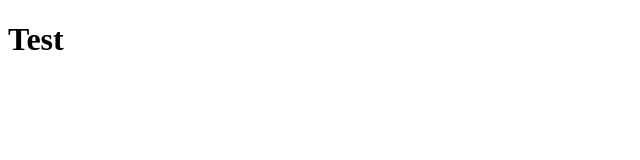
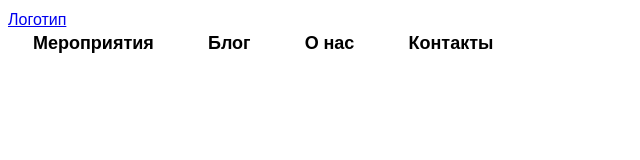
Before and after one commit to Iskrishitski572-2/TUSUR-IT-ACADEMY, a plain HTML site: page index.html in a window 1280 px wide. Shown: the whole page, without its empty margins (0-640 px from the left). Drawn offline with nearby package versions, Linux system fonts and the light colour scheme.

Commit message:
work 2.0 all around lession

```diff
--- a/index.html
+++ b/index.html
@@ -1,12 +1,56 @@
 <!DOCTYPE html>
-<html>
-    <head>
-        <meta charset="utf-8">
-        <meta name="author" content="Искрижицкий Дмитрий">
-        <meta name="descriprion" content="Test">
-        <title>Главная страница</title>
-    </head>
-    <body>
-        <h1>Test</h1>
-    </body>
+<html lang="ru">
+
+<head>
+    <meta charset="UTF-8" />
+    <title>Lenni Art</title>
+    <link rel="stylesheet" href="styles/styles.css">
+
+    <link rel="preconnect" href="https://fonts.googleapis.com">
+    <link rel="preconnect" href="https://fonts.gstatic.com" crossorigin>
+    <link href="https://fonts.googleapis.com/css2?family=Lora:wght@400;500;600;700&family=Open+Sans:wght@400;500;600;700&family=Ubuntu&display=swap" rel="stylesheet">
+
+    <link rel="preconnect" href="https://fonts.googleapis.com">
+    <link rel="preconnect" href="https://fonts.gstatic.com" crossorigin>
+    <link href="https://fonts.googleapis.com/css2?family=Lora:wght@400;500;600;700&family=Open+Sans:wght@400;500;600;700&family=Ubuntu&display=swap" rel="stylesheet">
+
+
+</head>
+
+<body class="body">
+    <header class="page-header">
+        <a href="index.html" class="page-header__logo">Логотип</a>
+        <nav class="page-header__nav">
+            <a href="#" class="page-header__nav-link">Мероприятия</a>
+            <a href="#" class="page-header__nav-link">Блог</a>
+            <a href="#" class="page-header__nav-link">О нас</a>
+            <a href="#" class="page-header__nav-link">Контакты</a>
+
+        </nav>
+
+        <a href="#" class="btn page-header__btn"></a>
+
+    </header>
+
+
+
+    <main class="main">
+        <div class="home">
+            <header class="main-header home__main-header"></header>
+            <section class="offers home__offers"></section>
+            <section class="about home__about"></section>
+            <section class="upcoming home__upcoming"></section>
+            <section class="listing home__listing"></section>
+            <section class="contacts home__contacts"></section>
+
+            <div class="doit home__doit"></div>
+
+
+        </div>
+    </main>
+    <footer class="page-footer"></footer>
+
+
+</body>
+
 </html>
--- /dev/null
+++ b/styles/styles.css
@@ -0,0 +1,22 @@
+.body {
+  font-family: "Open Sans", sans-serif;
+  font-size: 16px;
+  font: weight 400;
+  font-style: normal;
+  line-height: 1.375;
+}
+
+.page-header {
+}
+
+.page-header__nav-link {
+  margin: 0 25px;
+  color: black;
+  font-weight: 600;
+  font-size: 18px;
+  line-height: 25px;
+  text-decoration: none;
+}
+
+.page-footer {
+}
```
Also changed, not shown: 1 other file.
